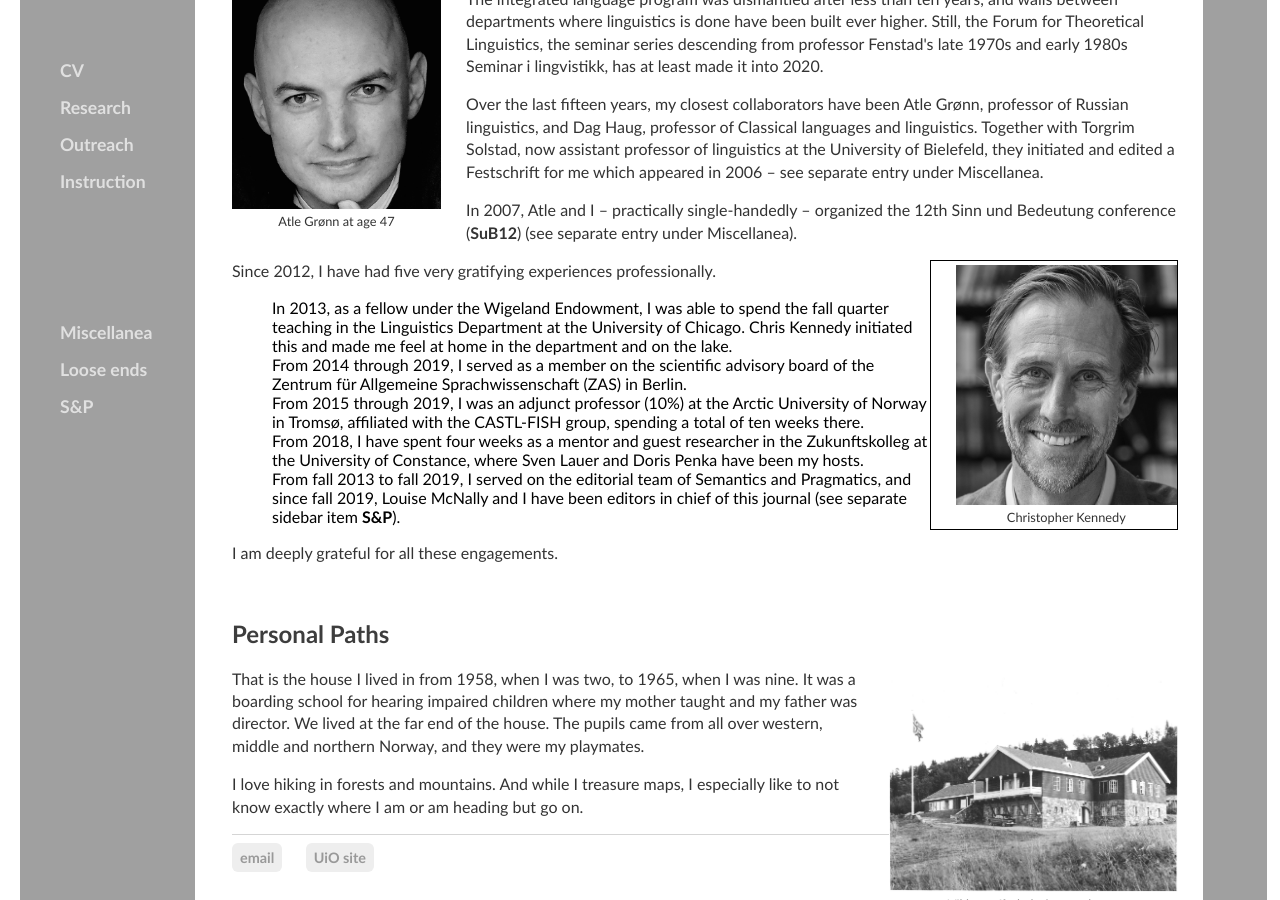
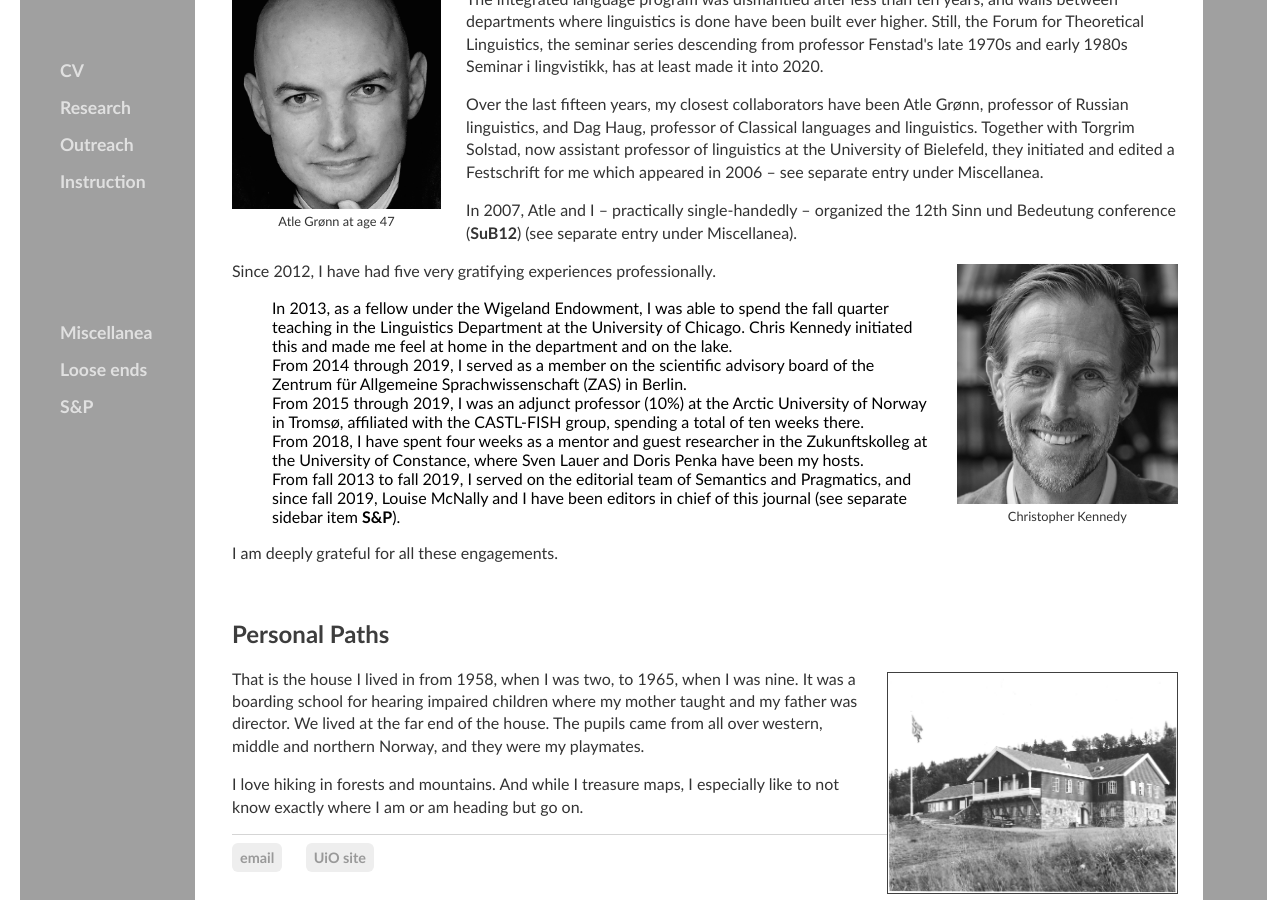
Before and after one commit to kjelljs/kjelljs.github.io, a Jekyll site: the page built from about/index.html, in a window 1280 px wide and 900 px high, scrolled down 2110 px. Built offline with Jekyll 4.4.1, drawn with Linux system fonts in a browser that asks for light colours.

Commit message:
Update index.html

```diff
--- a/about/index.html
+++ b/about/index.html
@@ -40,7 +40,7 @@ figcaption {
 	<p>This and other efforts to join together what belongs together have not met with unmitigated success. The integrated language program was dismantled after less than ten years, and walls between departments where linguistics is done have been built ever higher. Still, the Forum for Theoretical Linguistics, the seminar series descending from professor Fenstad's late 1970s and early 1980s Seminar i lingvistikk, has at least made it into 2020.
 	</p>
 	<p>Over the last fifteen years, my closest collaborators have been Atle Grønn, professor of Russian linguistics, and Dag Haug, professor of Classical languages and linguistics. Together with Torgrim Solstad, now assistant professor of linguistics at the University of Bielefeld, they initiated and edited a Festschrift for me which appeared in 2006 &ndash; see separate entry under Miscellanea.</p> <p>In 2007, Atle and I &ndash; practically single-handedly &ndash; organized the 12th Sinn und Bedeutung conference (<b>SuB12</b>) (see separate entry under Miscellanea).</p>
-	<div style="float:right; border: 1px solid"><figure class="rightfig" ><img style="height:240px;" src="/pics/ChrisK.png"><figcaption>Christopher Kennedy</figcaption></figure></div>
+	<div style="float:right"><figure class="rightfig" ><img style="height:240px;" src="/pics/ChrisK.png"><figcaption>Christopher Kennedy</figcaption></figure></div>
 	<p>Since 2012, I have had five very gratifying experiences professionally.
 		<ul>
 	<li>In 2013, as a fellow under the Wigeland Endowment, I was able to spend the fall quarter teaching in the Linguistics Department at the University of Chicago. Chris Kennedy initiated this and made me feel at home in the department and on the lake.</li>
@@ -52,7 +52,7 @@ figcaption {
 </ul>
 	<p>I am deeply grateful for all these engagements.</p></br>
 	<h2 id="priv">Personal Paths</h2>
-		  <div style="float:right;"><figure class="rightfig"><img style="height:220px;" src="/pics/vikhov.jpg"><figcaption>Vikhov off. skole for tunghørte</figcaption></figure></div>
+		  <div style="float:right;"><figure class="rightfig"><img style="height:220px; border: 1px solid #404040;" src="/pics/vikhov.jpg"><figcaption>Vikhov off. skole for tunghørte</figcaption></figure></div>
 		     <p>That is the house I lived in from 1958, when I was two, to 1965, when I was nine. It was a boarding school for hearing impaired children where my mother taught and my father was director. We lived at the far end of the house. The pupils came from all over western, middle and northern Norway, and they were my playmates.
 														      </p>
 	<p>I love hiking in forests and mountains. And while I treasure maps, I especially like to not know exactly where I am or am heading but go on.</p>
```
